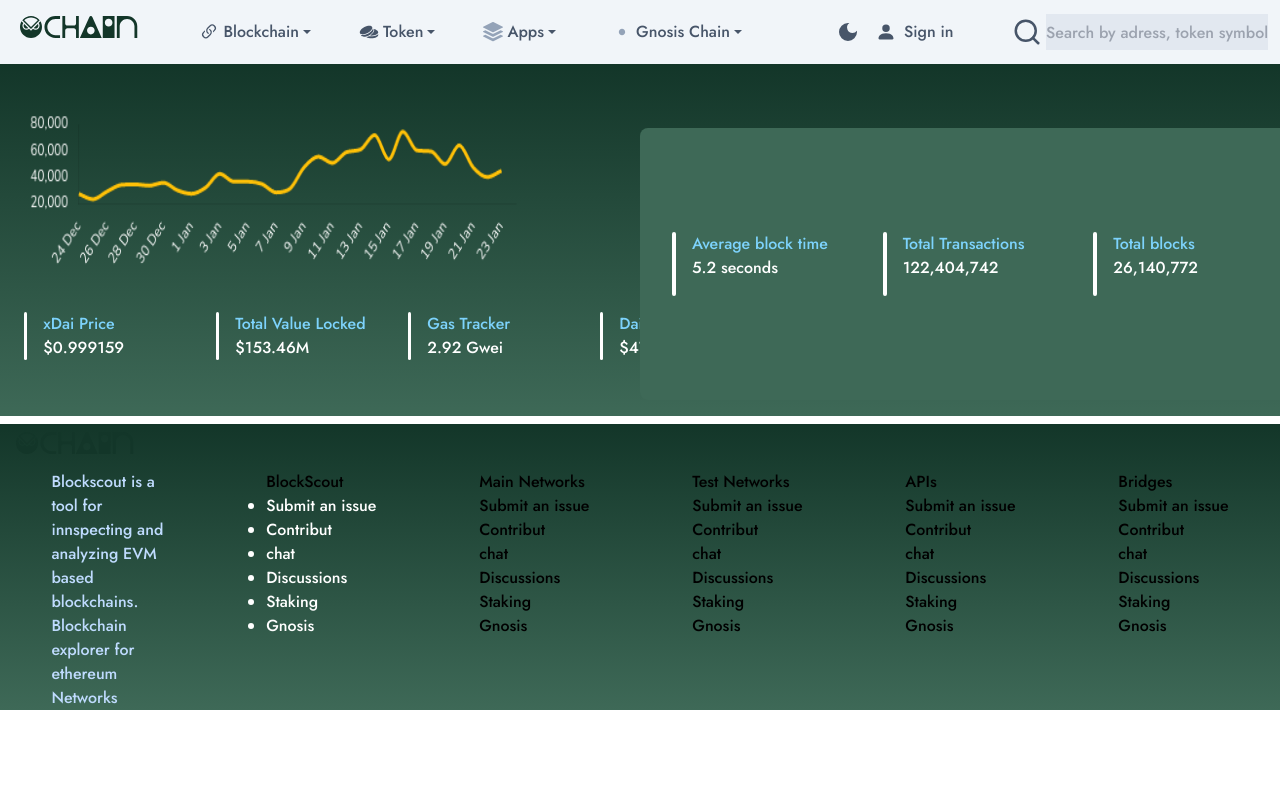
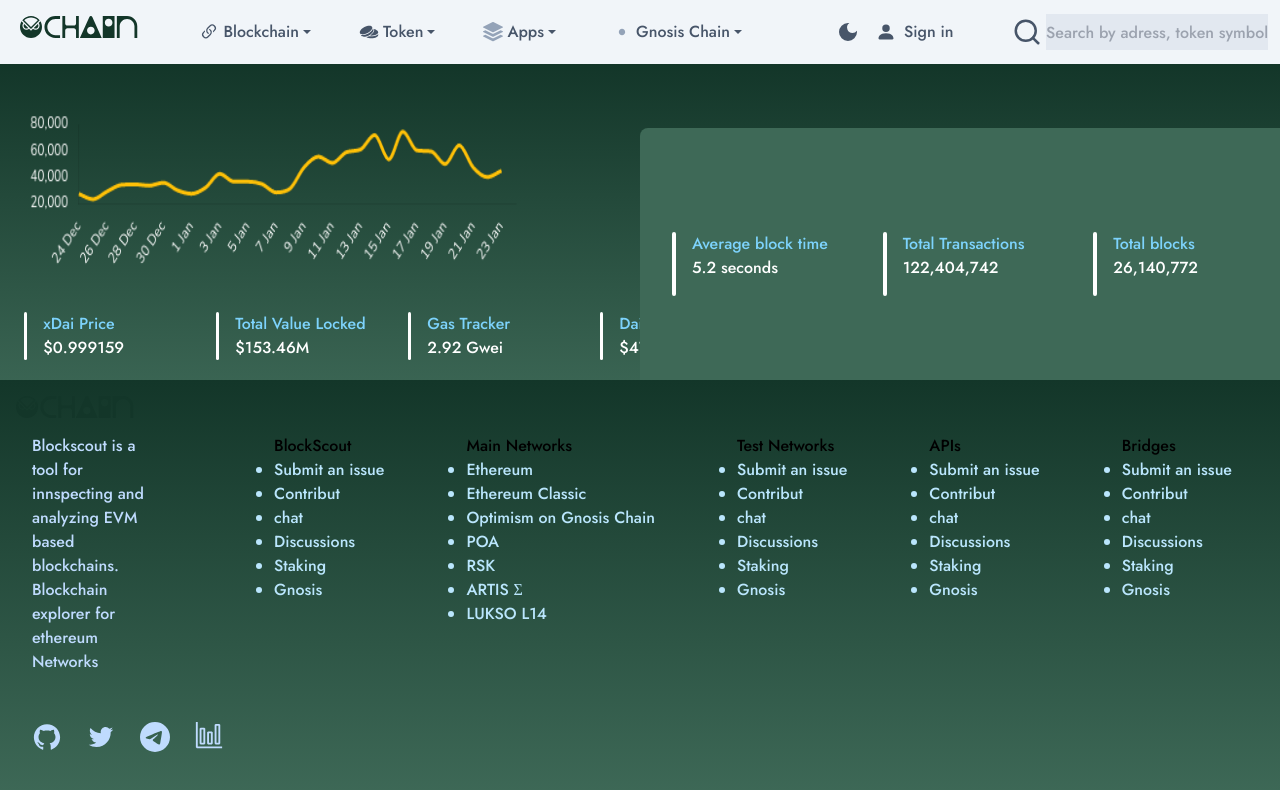
Before and after one commit to Internship-ADIGOS/Clone-project, a React (Vite) app: page /home in a window 1280 px wide. Shown: the top 790 px of the page. Built offline with nearby package versions, Linux system fonts and the light colour scheme.

Commit message:
Footer also done

```diff
--- a/src/components/Footer.jsx
+++ b/src/components/Footer.jsx
@@ -1,5 +1,10 @@
 import React from 'react'
 import logowhite from "../media/logowhite.svg"
+import {AiOutlineTwitter} from "react-icons/ai"
+import {AiFillGithub} from "react-icons/ai"
+import {BsTelegram} from "react-icons/bs"
+import {VscGraph} from "react-icons/vsc"
+
 
 const Footer = () => {
 
@@ -12,12 +17,13 @@
         "Gnosis",
     ]
     const MainData = [
-        "Submit an issue",
-        "Contribut",
-        "chat",
-        "Discussions",
-        "Staking",
-        "Gnosis",
+        "Ethereum",
+        "Ethereum Classic",
+        "Optimism on Gnosis Chain",
+        "POA",
+        "RSK",
+        "ARTIS Σ",
+        "LUKSO L14"
     ]
     const TestData = [
         "Submit an issue",
@@ -44,21 +50,27 @@
         "Gnosis",
     ]
   return (
-    <div className='h-full w-full bg-gradient-to-b from-dark to-light'>
+    <div className=' fixed bottom-0 w-full bg-gradient-to-b from-dark to-light font-sans'>
        <div id='logo' className='flex m-2 p-2 rounded-lg'>
         <img src={logowhite} alt="logo"/>
       </div>
 
-      <div className='flex justify-around'>
-      <div className='w-28 text-blue-200'>
+      <div className='flex justify-between'>
+      <div className='w-32 text-blue-200 mx-8'>
         <p>Blockscout is a tool for innspecting and analyzing EVM based blockchains. Blockchain explorer for ethereum Networks</p>
+        <div className='flex text-3xl justify-between w-48 py-12'>
+            <AiFillGithub />
+            <AiOutlineTwitter />
+            <BsTelegram />
+            <VscGraph />
+        </div>
       </div>
-      <div className=''>
+      <div>
         <h1>BlockScout</h1>
         {datascout.map((data)=>{
             return(
             <ul>
-                <li key={data} className="list-disc text-white">{data}</li>
+                <li key={data} className="list-disc text-sky-200">{data}</li>
             </ul>
             )
         })}
@@ -69,7 +81,7 @@
         {MainData.map((data)=>{
             return(
             <ul>
-                <li key={data}>{data}</li>
+                <li key={data} className="list-disc text-sky-200">{data}</li>
             </ul>
             )
         })}
@@ -80,7 +92,7 @@
         {TestData.map((data)=>{
             return(
             <ul>
-                <li key={data}>{data}</li>
+                <li key={data} className="list-disc text-sky-200">{data}</li>
             </ul>
             )
         })}
@@ -91,18 +103,18 @@
         {ApiData.map((data)=>{
             return(
             <ul>
-                <li key={data}>{data}</li>
+                <li key={data} className="list-disc text-sky-200">{data}</li>
             </ul>
             )
         })}
 
     </div>
-      <div>
+      <div className='pr-12'>
         <h1>Bridges</h1>
         {BridgesData.map((data)=>{
             return(
             <ul>
-                <li key={data}>{data}</li>
+                <li key={data} className="list-disc text-sky-200">{data}</li>
             </ul>
             )
         })}
```
